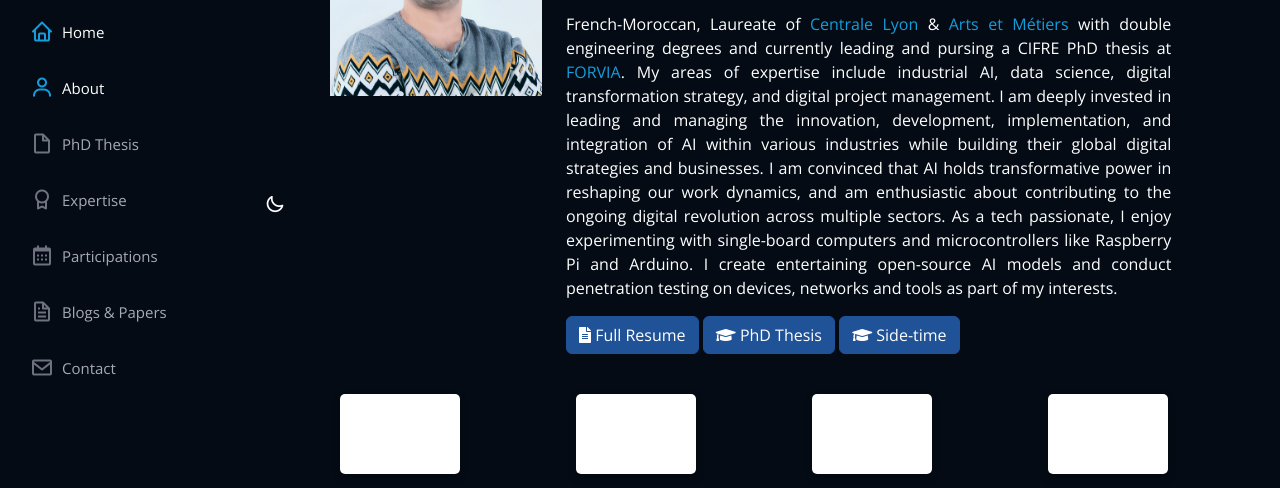
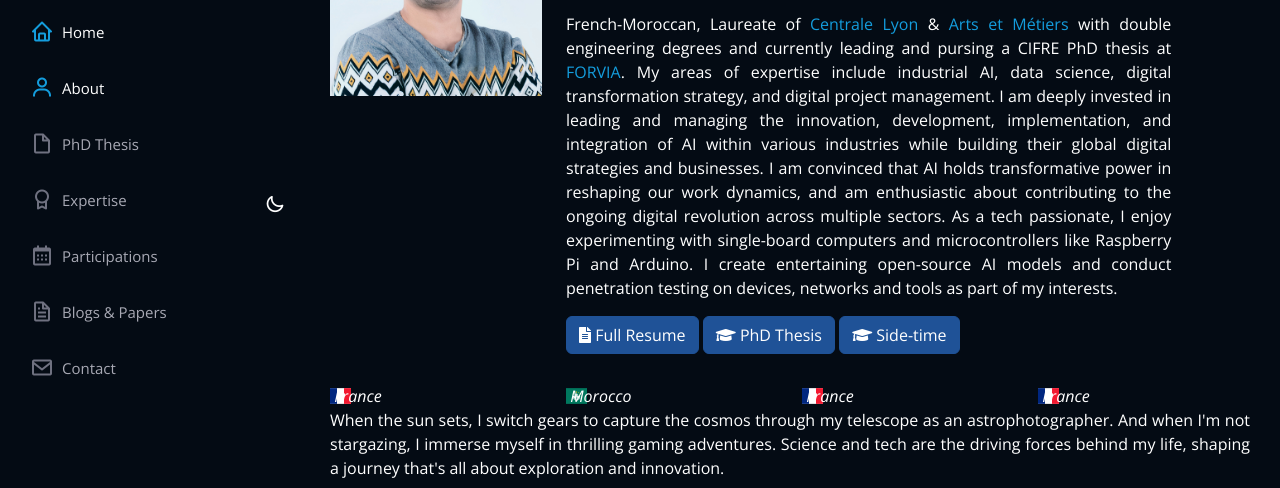
Before and after one commit to anasselhoud/aelhoud-old.github.io, a website: page index.html in a window 1280 px wide. Shown: the part 254-742 px from the top of the page. Drawn offline with nearby package versions, Linux system fonts and the light colour scheme; files whose address does not match are found by name.

Commit message:
Update index.html

```diff
--- a/index.html
+++ b/index.html
@@ -159,10 +159,10 @@
     </section><!-- End About Section -->
           <div class="container" >
             <div class="row">
-              <div class="col"><i class="flag flag-france"></i></div>
-              <div class="col"><i class="flag flag-france"></i></div>
-              <div class="col"><i class="flag flag-france"></i></div>
-              <div class="col"><i class="flag flag-france"></i></div>
+              <div class="col"><i class="flag-icon flag-icon-fr">France</i></div>
+              <div class="col"><i class="flag-icon flag-icon-mo">Morocco</i></div>
+              <div class="col"><i class="flag-icon flag-icon-fr">France</i></div>
+              <div class="col"><i class="flag-icon flag-icon-fr">France</i></div>
             </div>
           </div>
       <div class="container" >
```
